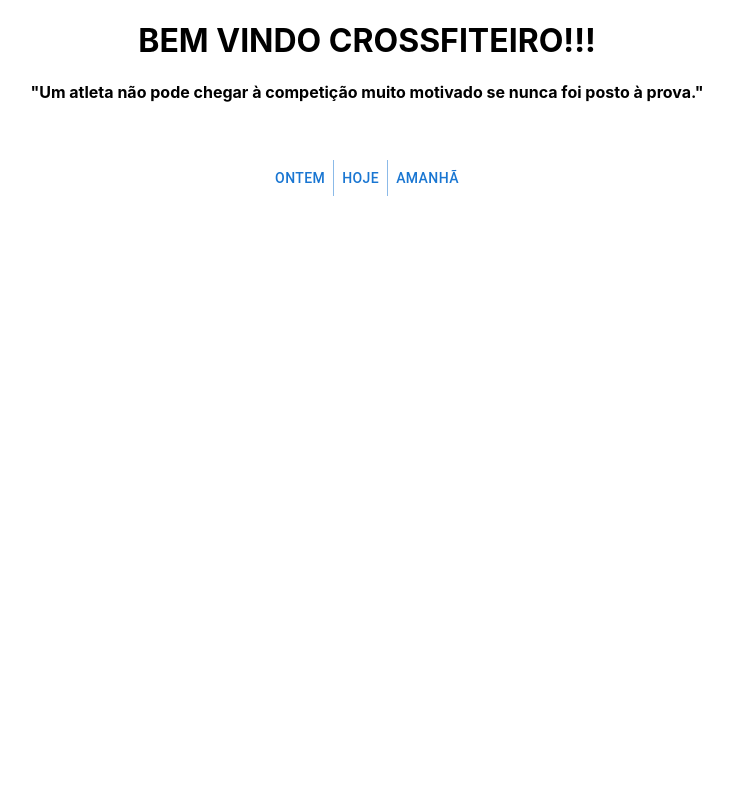
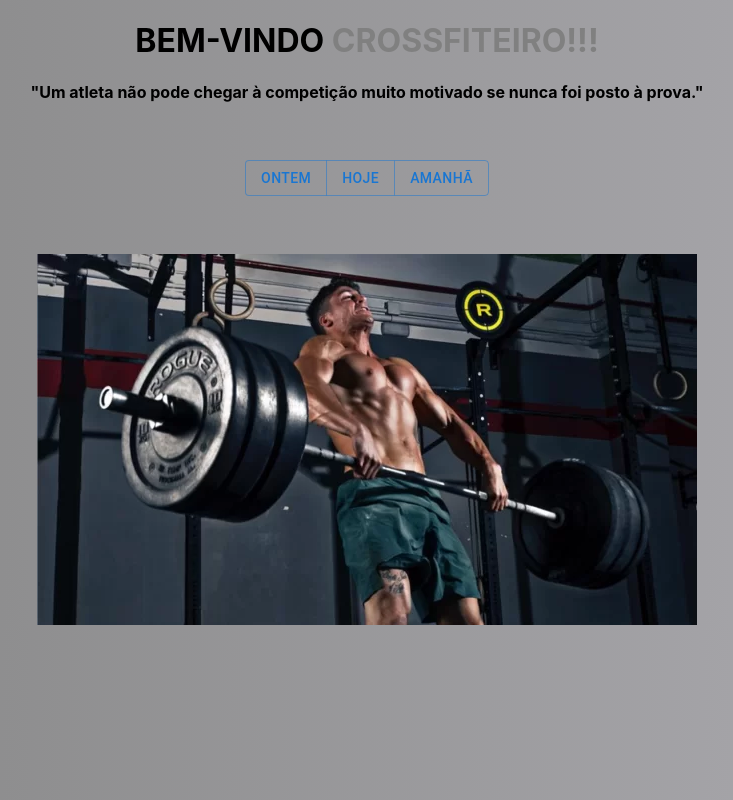
Before and after one commit to iwtrainingbr/app-front-13, a React (Create React App) app: page / in a window 1280 px wide. Shown: the whole page, without its empty margins (273-1006 px from the left). Built offline with nearby package versions, Linux system fonts and the light colour scheme; the HTML template or start-up script is replaced by a standard one; what react-swipeable-views-utils would draw is missing.

Commit message:
inserido imagem e alterações de botoes da home

```diff
--- /dev/null
+++ b/src/pages/Home/Home.css
@@ -0,0 +1,3 @@
+body {
+    background-image: linear-gradient(to right, #868686,#ACABB0);
+}
--- a/src/pages/Home/index.js
+++ b/src/pages/Home/index.js
@@ -1,4 +1,6 @@
 import * as React from 'react';
+import styles from './Home.css';
+import fotos from './CROSS.png';
 import Button from '@mui/material/Button';
 import ButtonGroup from '@mui/material/ButtonGroup';
 import Box from '@mui/material/Box';
@@ -7,16 +9,14 @@ export default function Home() {
   return (
 
 
-    <div align="center">
+    <div className={styles.home}  align="center">
 
-      <h1>BEM VINDO CROSSFITEIRO!!!</h1>
-
-      <span>
+      <h1>BEM-VINDO <span style={{color:"gray"}}>CROSSFITEIRO!!!</span></h1>
+      <p>
         <strong>
           "Um atleta não pode chegar à competição muito motivado se nunca foi posto à prova."
         </strong>
-
-      </span>
+      </p>
         <Box
       sx={{
         margin: '50px',
@@ -28,12 +28,14 @@ export default function Home() {
         },
       }}
     >
-      <ButtonGroup variant="text" aria-label="text button group">
-        <Button>Ontem</Button>
-        <Button>Hoje</Button>
-        <Button>Amanhã</Button>
+      <ButtonGroup variant="outlined" aria-label="outlined button group">
+          <Button>Ontem</Button>
+          <Button>Hoje</Button>
+          <Button>Amanhã</Button>
       </ButtonGroup>
     </Box>
+
+    <img src={fotos} alt="foto" />
 
     </div>
   )
```
Also changed, not shown: src/pages/Home/CROSS.png (added), 1 other file (tests, documents, lock files or other folders).
